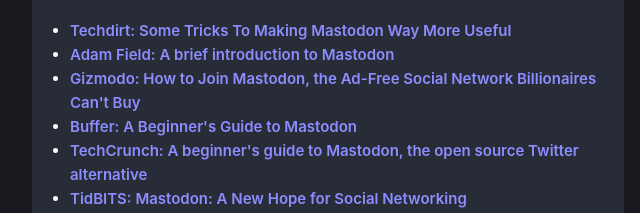
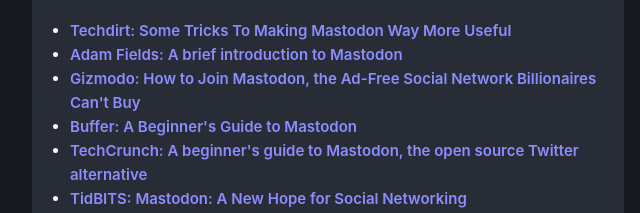
Before and after one commit to ronilaukkarinen/the-mastodon-list, a website: page index.html in a window 1280 px wide. Shown: the part 372-585 px from the top of the page, 312-952 px from the left. Drawn offline with nearby package versions, Linux system fonts and the light colour scheme; a script that the page names is missing.

Commit message:
Add missing s

```diff
--- a/index.html
+++ b/index.html
@@ -49,7 +49,7 @@
     <h2>Great articles for getting started</h2>
     <ul>
       <li><a href="https://www.techdirt.com/2022/12/29/some-tricks-to-making-mastodon-way-more-useful">Techdirt: Some Tricks To Making Mastodon Way More Useful</a></li>
-      <li><a href="https://fields.medium.com/a-brief-introduction-to-mastodon-587f36b6ba20">Adam Field: A brief introduction to Mastodon</a></li>
+      <li><a href="https://fields.medium.com/a-brief-introduction-to-mastodon-587f36b6ba20">Adam Fields: A brief introduction to Mastodon</a></li>
       <li><a href="https://www.gizmodo.com.au/2022/11/how-to-join-mastodon-the-ad-free-social-network-billionaires-cant-buy">Gizmodo: How to Join Mastodon, the Ad-Free Social Network Billionaires Can't Buy</a></li>
       <li><a href="https://buffer.com/resources/mastodon-social">Buffer: A Beginner's Guide to Mastodon</a></li>
       <li><a href="https://techcrunch.com/2022/11/08/what-is-mastodon">TechCrunch: A beginner's guide to Mastodon, the open source Twitter alternative</a></li>
```
